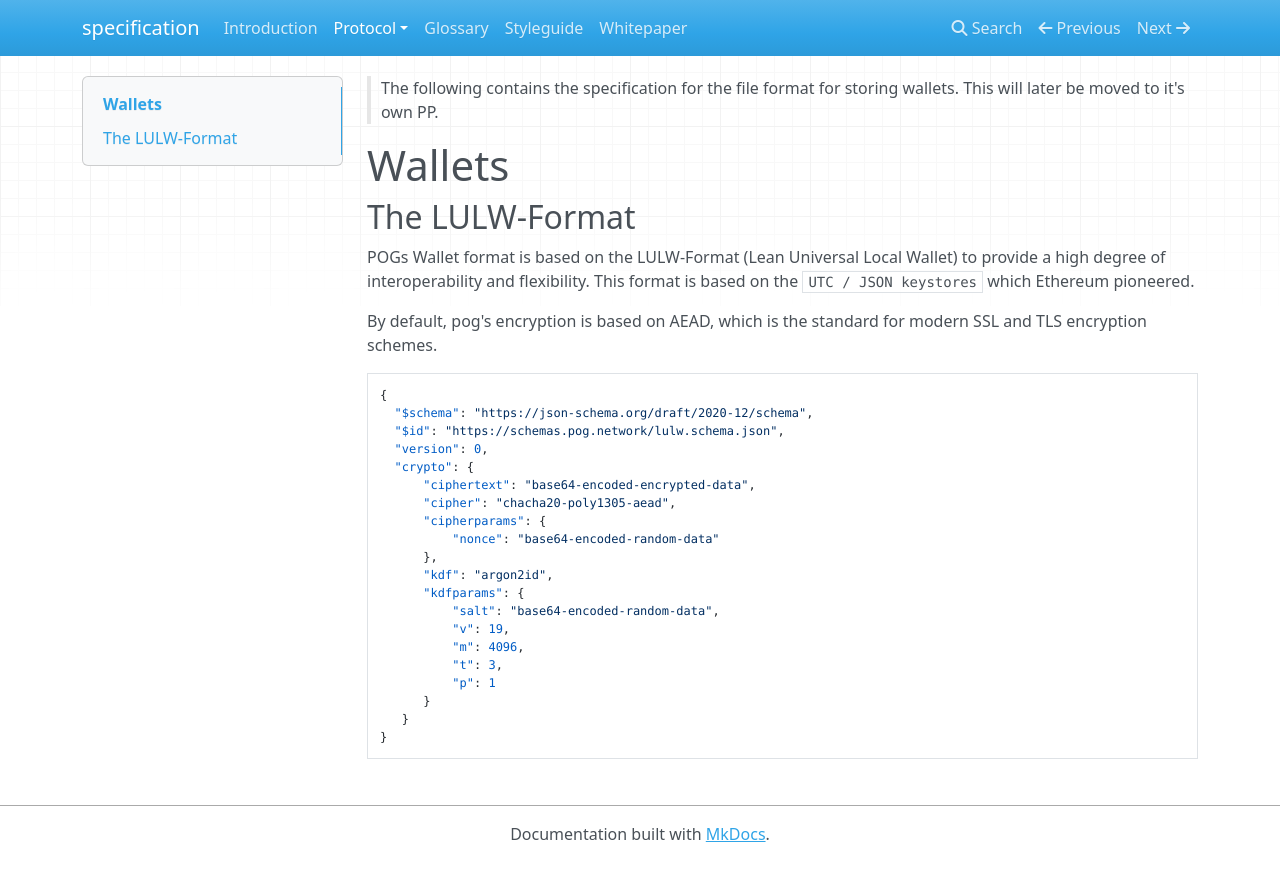
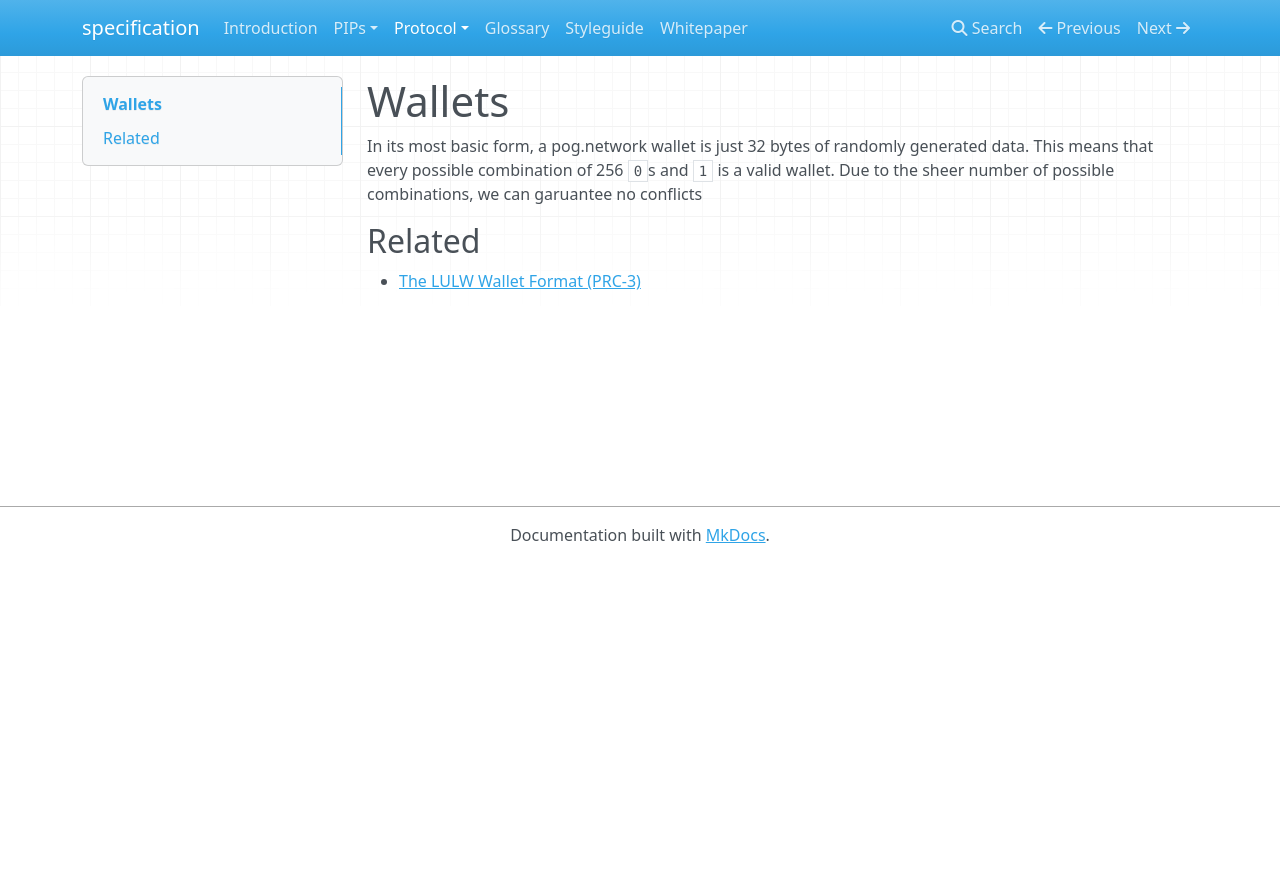
Before and after one commit to pognetwork/specification, an MkDocs documentation site: the page built from specification/protocol/wallets.md, in a window 1280 px wide. Shown: the top 881 px of the page. Built offline with MkDocs 1.6.1, drawn with Linux system fonts in a browser that asks for light colours; nearby versions of some CDN libraries.

Commit message:
update pip-structure, add prc-4 draft
Signed-off-by: Henry Gressmann <mail@henrygressmann.de>

````diff
--- a/mkdocs.yml
+++ b/mkdocs.yml
@@ -3,9 +3,10 @@ docs_dir: "specification"
 
 nav:
   - Introduction: "README.md"
+  - PIPs:
+      - What are PIPs?: "protocol/01-PIPs.md"
+      - Index: "protocol/index.md"
   - Protocol:
-      - Overview: "protocol/README.md"
-      - Protocol Changes: "protocol/protocol-changes.md"
       - Accounts: "protocol/accounts.md"
       - Ledger: "protocol/ledger.md"
       - Smart Contracts: "protocol/smart-contracts.md"
--- a/specification/protocol/wallets.md
+++ b/specification/protocol/wallets.md
@@ -1,33 +1,8 @@
-> The following contains the specification for the file format for storing wallets. This will later be moved to it's own PP.
-
 # Wallets
 
-## The LULW-Format
+In its most basic form, a pog.network wallet is just 32 bytes of randomly generated data. This means that every possible combination of 256 `0`s and `1` is a valid wallet.
+Due to the sheer number of possible combinations, we can garuantee no conflicts
 
-POGs Wallet format is based on the LULW-Format (Lean Universal Local Wallet) to provide a high degree of interoperability and flexibility.
-This format is based on the `UTC / JSON keystores` which Ethereum pioneered.
+## Related
 
-By default, pog's encryption is based on AEAD, which is the standard for modern SSL and TLS encryption schemes.
-
-```json
-{
-  "$schema": "https://json-schema.org/draft/2020-12/schema",
-  "$id": "https://schemas.pog.network/lulw.schema.json",
-  "version": 0,
-  "crypto": {
-      "ciphertext": "base64-encoded-encrypted-data",
-      "cipher": "chacha20-poly1305-aead",
-      "cipherparams": {
-          "nonce": "base64-encoded-random-data"
-      },
-      "kdf": "argon2id",
-      "kdfparams": {
-          "salt": "base64-encoded-random-data",
-          "v": 19,
-          "m": 4096,
-          "t": 3,
-          "p": 1
-      }
-   }
-}
-```
+- [The LULW Wallet Format (PRC-3)](./../PIPs/03-LULW.md)
````
Also changed, not shown: specification/PIPs/01-PIPs.md (added, +21 -0 lines), specification/PIPs/03-LULW.md (added, +35 -0 lines), specification/PIPs/04-ADAD.md (added, +35 -0 lines), specification/PIPs/index.md (added, +8 -0 lines), specification/protocol/README.md (deleted, +0 -17 lines), specification/protocol/protocol-changes.md (deleted, +0 -23 lines), specification/styleguide.md (+2 -2 lines), specification/whitepaper/README.md (+1 -1 lines).
